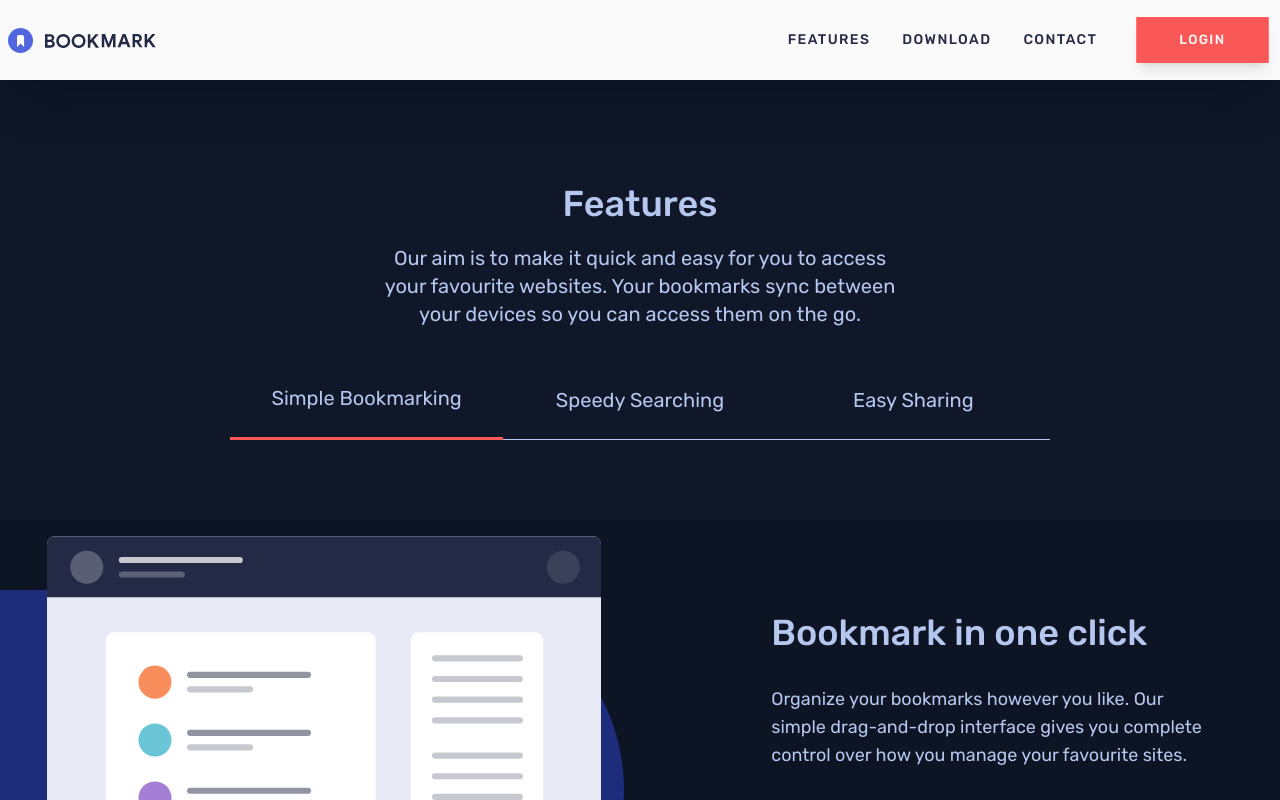
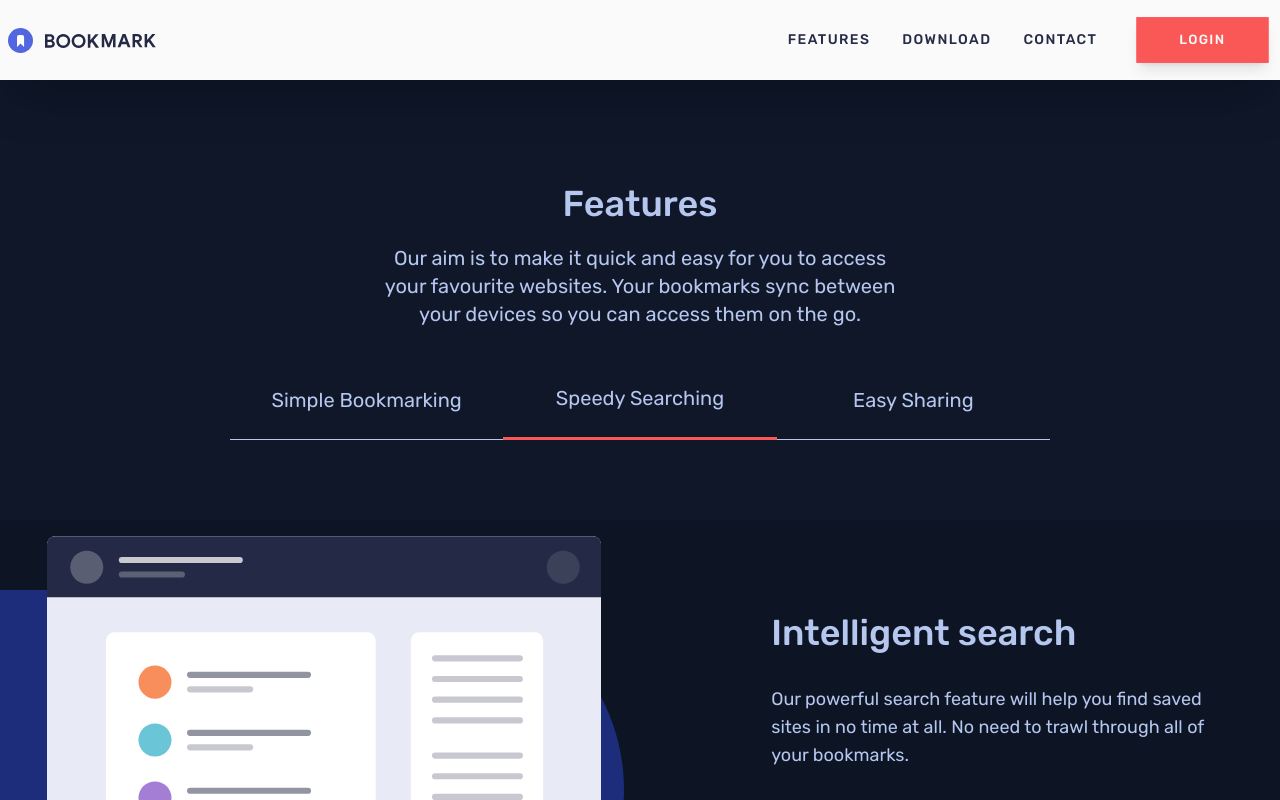
Before and after one commit to Marcosfitzsimons/bookmark-react-app, a React (Create React App) app: page / in a window 1280 px wide. Both pictures are taken after a click on the item "Speedy Searching". Shown: the part 728-1528 px from the top of the page. Built offline with nearby package versions, Linux system fonts and the light colour scheme.

Commit message:
add-more-functionality

```diff
--- a/package.json
+++ b/package.json
@@ -3,6 +3,7 @@
   "version": "0.1.0",
   "private": true,
   "dependencies": {
+    "@animxyz/react": "^0.6.6",
     "@heroicons/react": "^1.0.6",
     "@testing-library/jest-dom": "^5.16.4",
     "@testing-library/react": "^13.3.0",
--- a/src/components/Features.jsx
+++ b/src/components/Features.jsx
@@ -3,6 +3,51 @@ import FeaturesIllustration from "./FeaturesIllustration";
 import SectionIntro from "./SectionIntro";
 
 const Features = () => {
+  const showIllustration1 = () => {
+    let illustration1 = document.querySelector(".illustration-one");
+    let illustration2 = document.querySelector(".illustration-two");
+    let illustration3 = document.querySelector(".illustration-three");
+    illustration1.classList.remove("hidden");
+    illustration2.classList.add("hidden");
+    illustration3.classList.add("hidden");
+    let border1 = document.querySelector(".border-one");
+    let border2 = document.querySelector(".border-two");
+    let border3 = document.querySelector(".border-three");
+    border1.classList.remove("hidden");
+    border2.classList.add("hidden");
+    border3.classList.add("hidden");
+  };
+
+  const showIllustration2 = () => {
+    let illustration1 = document.querySelector(".illustration-one");
+    let illustration2 = document.querySelector(".illustration-two");
+    let illustration3 = document.querySelector(".illustration-three");
+    illustration1.classList.add("hidden");
+    illustration2.classList.remove("hidden");
+    illustration3.classList.add("hidden");
+    let border1 = document.querySelector(".border-one");
+    let border2 = document.querySelector(".border-two");
+    let border3 = document.querySelector(".border-three");
+    border1.classList.add("hidden");
+    border2.classList.remove("hidden");
+    border3.classList.add("hidden");
+  };
+
+  const showIllustration3 = () => {
+    let illustration1 = document.querySelector(".illustration-one");
+    let illustration2 = document.querySelector(".illustration-two");
+    let illustration3 = document.querySelector(".illustration-three");
+    illustration1.classList.add("hidden");
+    illustration2.classList.add("hidden");
+    illustration3.classList.remove("hidden");
+    let border1 = document.querySelector(".border-one");
+    let border2 = document.querySelector(".border-two");
+    let border3 = document.querySelector(".border-three");
+    border1.classList.add("hidden");
+    border2.classList.add("hidden");
+    border3.classList.remove("hidden");
+  };
+
   return (
     <section className="h-full w-full py-10 xl:py-20" name="features">
       <SectionIntro
@@ -13,43 +58,57 @@ const Features = () => {
       />
       <nav className="">
         <ul className="flex flex-col items-center justify-center w-[85%] mx-auto my-8 xl:flex-row max-w-[820px]">
-          <li className="cursor-pointer border-b border-t w-full flex flex-col justify-center items-center pt-6 xl:border-t-0 xl:h-[5rem] xl:mb-12">
+          <li
+            className="cursor-pointer border-b border-t w-full flex flex-col justify-center items-center pt-6 xl:border-t-0 xl:h-[5rem] xl:mb-12"
+            onClick={showIllustration1}
+          >
             <p className="text-base lg:text-lg xl:text-xl pb-6">
               Simple Bookmarking
             </p>
-            <div className="w-[35%] h-[4px] bg-soft-red relative top-[1px] xl:w-full"></div>
+            <div className="border-one w-[35%] h-[4px] bg-soft-red relative top-[1px] xl:w-full"></div>
           </li>
-          <li className="cursor-pointer border-b w-full flex flex-col justify-center items-center pt-6 xl:h-[5rem] xl:mb-12">
-            <p className=" text-base lg:text-lg xl:text-xl pb-6">
+          <li
+            className="cursor-pointer border-b w-full flex flex-col justify-center items-center pt-6 xl:h-[5rem] xl:mb-12"
+            onClick={showIllustration2}
+          >
+            <p className="text-base lg:text-lg xl:text-xl pb-6">
               Speedy Searching
             </p>
-            <div className="w-[35%] h-[4px] bg-soft-red relative top-[1px] xl:w-full hidden"></div>
+            <div className="border-two w-[35%] h-[4px] bg-soft-red relative top-[1px] xl:w-full hidden"></div>
           </li>
-          <li className="cursor-pointer border-b w-full flex flex-col justify-center items-center pt-6 xl:h-[5rem] xl:mb-12">
-            <p className=" text-base lg:text-lg xl:text-xl pb-6">
-              Easy Sharing
-            </p>
-            <div className="w-[35%] h-[4px] bg-soft-red relative top-[1px] xl:w-full hidden"></div>
+
+          <li
+            className="cursor-pointer border-b w-full flex flex-col justify-center items-center pt-6 xl:h-[5rem] xl:mb-12"
+            onClick={showIllustration3}
+          >
+            <p className="text-base lg:text-lg xl:text-xl pb-6">Easy Sharing</p>
+            <div className="border-three w-[35%] h-[4px] bg-soft-red relative top-[1px] xl:w-full hidden"></div>
           </li>
         </ul>
       </nav>
 
+      <div className="illustration-one">
         <FeaturesIllustration
           title="Bookmark in one click"
           text="Organize your bookmarks however you like. Our simple drag-and-drop
               interface gives you complete control over how you manage your
               favourite sites."
         />
+      </div>
+      <div className="illustration-two hidden">
         <FeaturesIllustration
           title="Intelligent search"
           text="Our powerful search feature will help you find saved sites in no time at all.
         No need to trawl through all of your bookmarks."
         />
+      </div>
+      <div className="illustration-three hidden">
         <FeaturesIllustration
           title="Share your bookmarks"
           text="Easily share your bookmarks and collections with others. Create a shareable
         link that you can send at the click of a button."
         />
+      </div>
     </section>
   );
 };
--- a/src/components/NavBar.jsx
+++ b/src/components/NavBar.jsx
@@ -19,8 +19,8 @@ const NavBar = () => {
     <header className="w-full h-[10vh] bg-bg-color flex fixed shadow-2xl z-50">
       <div className="container m-auto navbar flex justify-between">
         <div className="navbar-start">
-          <a className="cursor-pointer">
-            <img src={logo} alt="#" />
+          <a className="cursor-pointer" href="#home">
+            <img src={logo} alt="logo" />
           </a>
         </div>
 
```
Also changed, not shown: 1 other file (tests, documents, lock files or other folders). Lines whose indentation alone changed are shown as unchanged.
